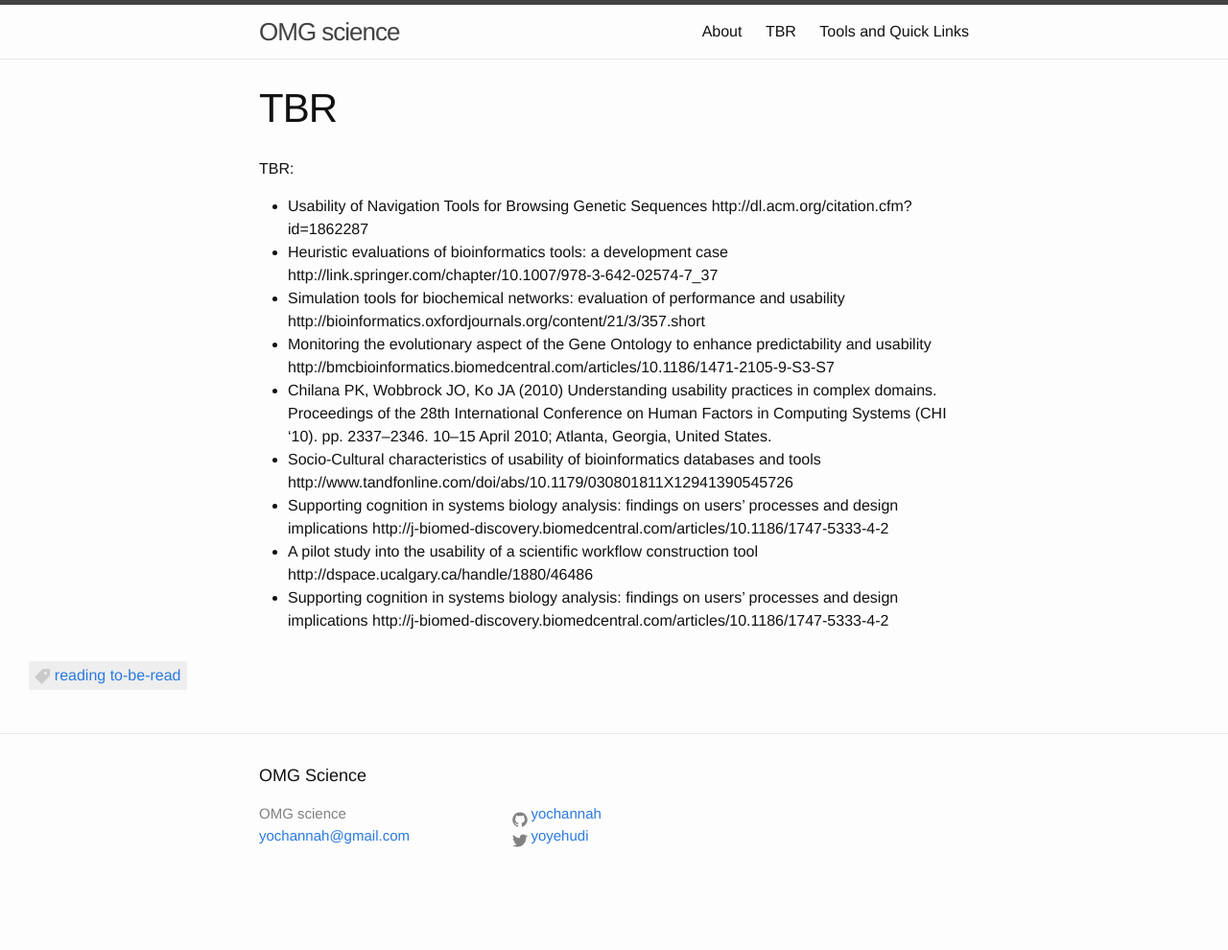
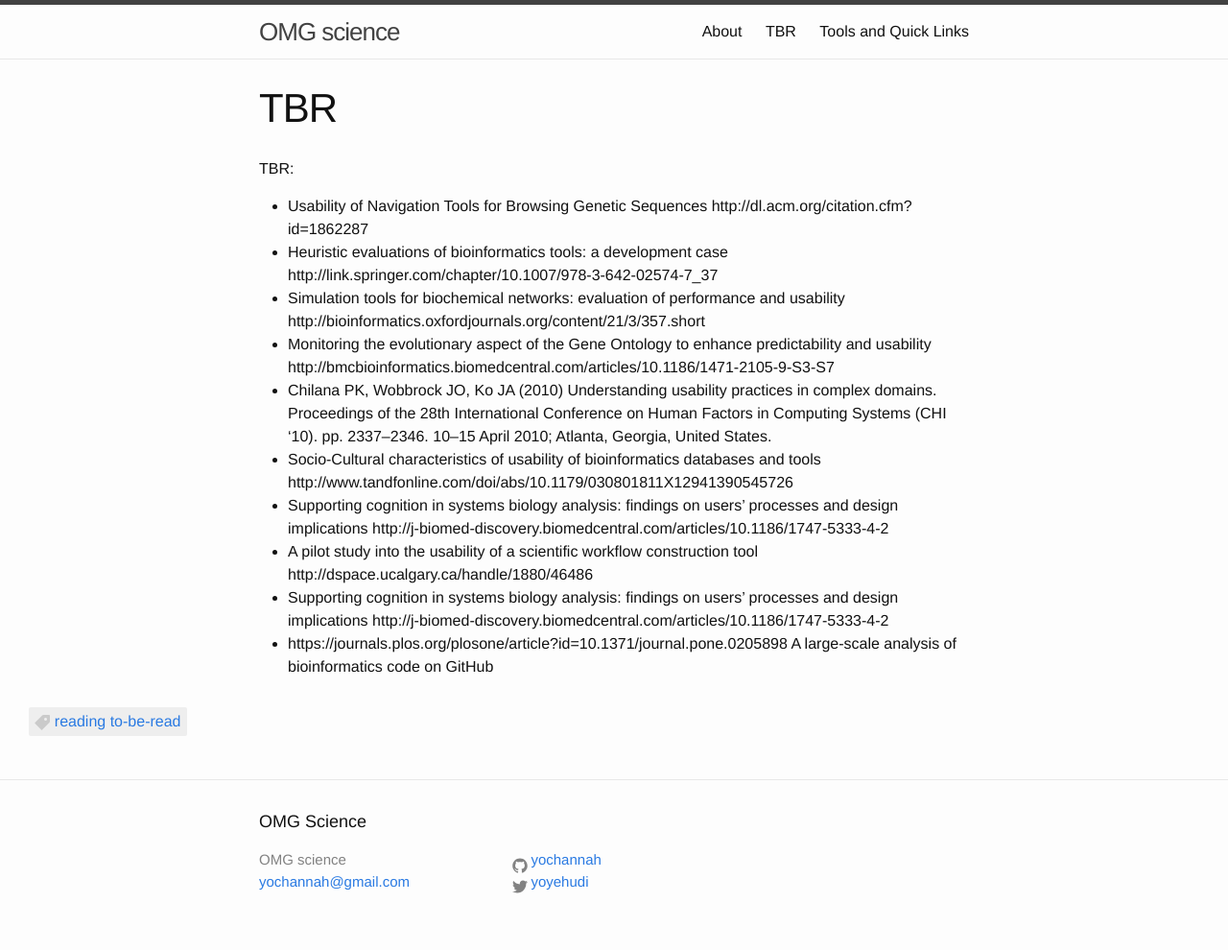
Before and after one commit to yochannah/omgscience, a Jekyll site: the page built from tbr-pile/index.md, in a window 1280 px wide. Shown: the whole page at 96% size. Built offline with Jekyll 4.4.1, drawn with Linux system fonts in a browser that asks for light colours; before the commit the page ends 942 px from its top, so only the background shows below that.

Commit message:
Update index.md

```diff
--- a/tbr-pile/index.md
+++ b/tbr-pile/index.md
@@ -16,3 +16,4 @@
 - Supporting cognition in systems biology analysis: findings on users' processes and design implications http://j-biomed-discovery.biomedcentral.com/articles/10.1186/1747-5333-4-2
 - A pilot study into the usability of a scientific workflow construction tool http://dspace.ucalgary.ca/handle/1880/46486
 - Supporting cognition in systems biology analysis: findings on users' processes and design implications http://j-biomed-discovery.biomedcentral.com/articles/10.1186/1747-5333-4-2
+- https://journals.plos.org/plosone/article?id=10.1371/journal.pone.0205898 A large-scale analysis of bioinformatics code on GitHub
```
